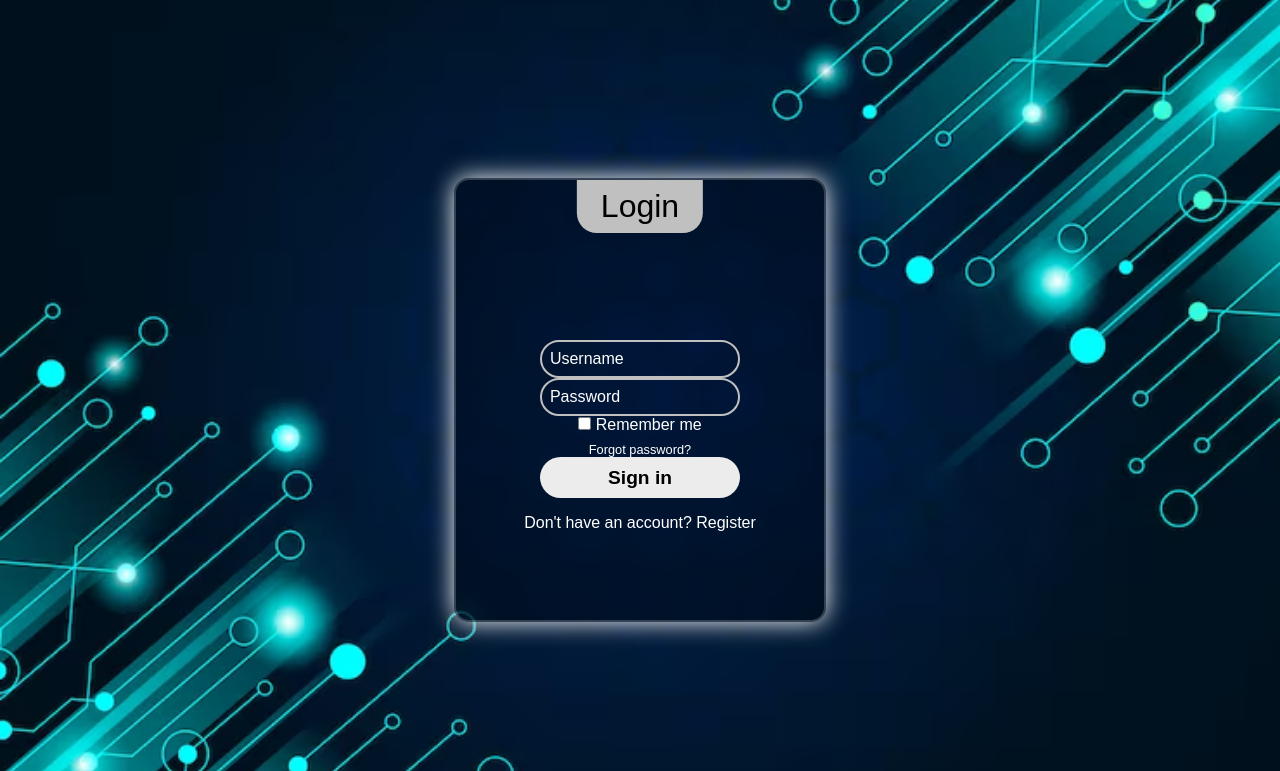
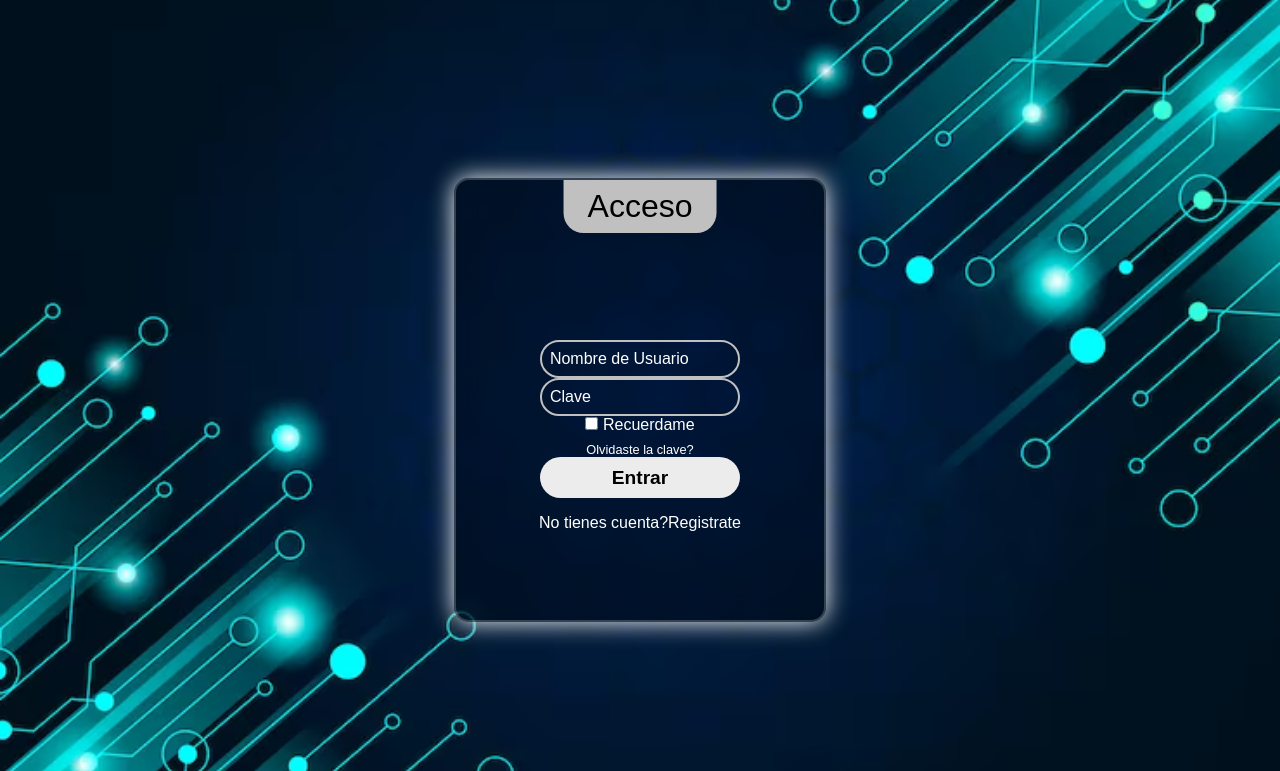
Before and after one commit to EthernalDarkWolf/SIDEGEDUC, a Flask app: page / in a window 1280 px wide. Shown: the top 771 px of the page. Run offline with Flask 3, Linux system fonts and the light colour scheme.

Commit message:
plantisllas de registro eh intento de implementacion de clases

```diff
--- a/app.py
+++ b/app.py
@@ -7,25 +7,34 @@ app = Flask(__name__)
 
 @app.route('/')
 def login():
-    return render_template('login.html')
+    return render_template('login/struct.html')
 
 @app.route('/login', methods=['POST'])
 def iniciar_sesion():
-    # uso de .get() para evitar KeyError y normalizar input
     usuario = request.form.get('usuario', '').strip()
     clave = request.form.get('clave', '')
-    # validar debe devolver True/False; proteger contra excepciones internas
     try:
         valido = validar(usuario, clave)
     except Exception:
         valido = False
 
     if valido:
-        # renderiza panel.html pasando el usuario al template
-        return render_template('panel.html', usuario=usuario)
+        return render_template('home_panel/struct.html', usuario=usuario)
     else:
-        return "Credenciales inválidas", 401
+        return render_template('login/login_invalid.html', error='Usuario o clave incorrectos.')
 
+
+@app.route('/boleta')
+def boleta():
+    return render_template('home_panel/boleta.html')
+
+@app.route('/constancia')
+def constancia():
+    return render_template('home_panel/constancia.html')
+
+@app.route('/admin_alumnos')
+def admin_alumnos():
+    return render_template('home_panel/admin_alumnos.html')
 
 if __name__ == '__main__':
     app.run(debug=True)
--- /dev/null
+++ b/templates/login/login_invalid.html
@@ -0,0 +1,2 @@
+<h1>Usuario o Contraseña Incorrectos</h1>
+<button type="button" onclick="history.back()">Intentar Nuevamente</button>
--- a/templates/login.html
+++ b/templates/login/struct.html
@@ -5,44 +5,44 @@
     <meta http-equiv="X-UA-Compatible" content="IE=edge" />
     <meta name="viewport" content="width=device-width, initial-scale=1.0" />
     <title>Education Technologic</title> <!--Este es el titull de la pagina-->
-    <link rel="stylesheet" href="{{ url_for('static', filename='style.css') }}" />
+    <link rel="stylesheet" href="{{ url_for('static', filename='login/style.css') }}" />
   </head>
   <body>
     <div class="wrapper">
       <div class="login-wrapper">
-        <div class="login-header">Login</div>
+        <div class="login-header">Acceso</div>
         <div class="login-form">
           <!-- Forma para enviar datos a flask:-->
           <form action="/login" method="POST">
             <div class="input-wrapper">
               <input type="text" id="user" name="usuario" class="input-field" required />
-              <label for="user" class="label">Username</label>
+              <label for="user" class="label">Nombre de Usuario</label>
               <i class="bx bx-user icon"></i>
             </div>
 
             <div class="input-wrapper">
               <input type="password" id="pw" name="clave" class="input-field" required />
-              <label for="pw" class="label">Password</label>
+              <label for="pw" class="label">Clave</label>
               <i class="bx bx-lock-alt icon"></i>
             </div>
 
             <div class="login-check">
               <div class="remember">
                 <input type="checkbox" id="rememberme" name="remember-me" />
-                <label for="remember-me">Remember me</label>
+                <label for="remember-me">Recuerdame</label>
               </div>
               <div class="forgot">
-                <a href="#">Forgot password?</a>
+                <a href="#">Olvidaste la clave?</a>
               </div>
             </div>
 
             <div class="input-wrapper">
-              <input type="submit" value="Sign in" class="input-login" />
+              <input type="submit" value="Entrar" class="input-login" />
             </div>
           </form>
 
           <div class="register">
-            <span>Don't have an account? <a href="#">Register</a></span>
+            <span>No tienes cuenta?<a href="#">Registrate</a></span>
           </div>
         </div>
       </div>
--- a/templates/panel.html
+++ /dev/null
@@ -1 +0,0 @@
-<h1>Bienvenido al sistema {{ usuario }}</h1>
```
Also changed, not shown: templates/home_panel/struct.html (added, +36 -0 lines), templates/login/register.html (added, +25 -0 lines), funtions/login/__init__.py (added), funtions/login/login.py (added), static/login/bg-image.jpg (renamed from static/bg-image.jpg), static/login/register.css (added), static/login/style.css (renamed from static/style.css).
